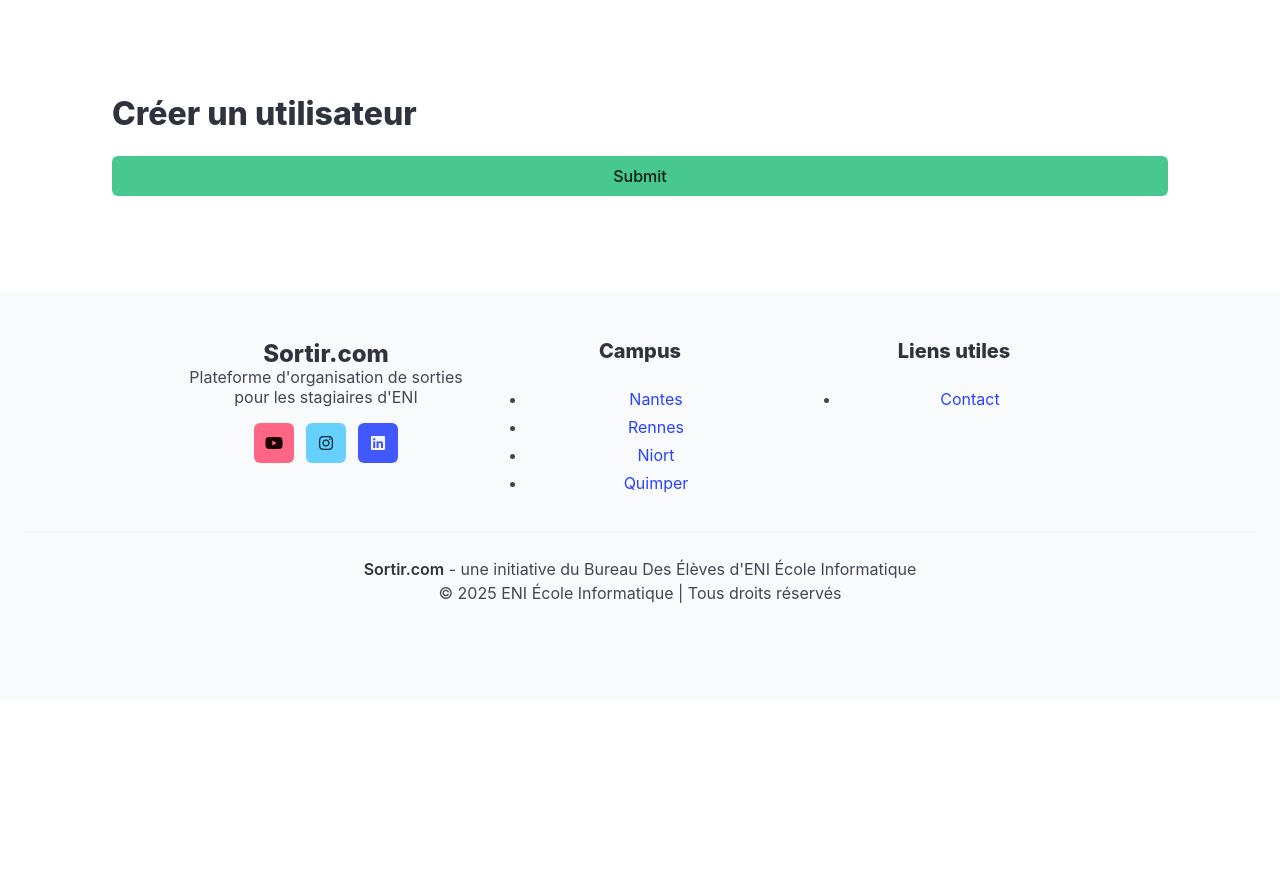
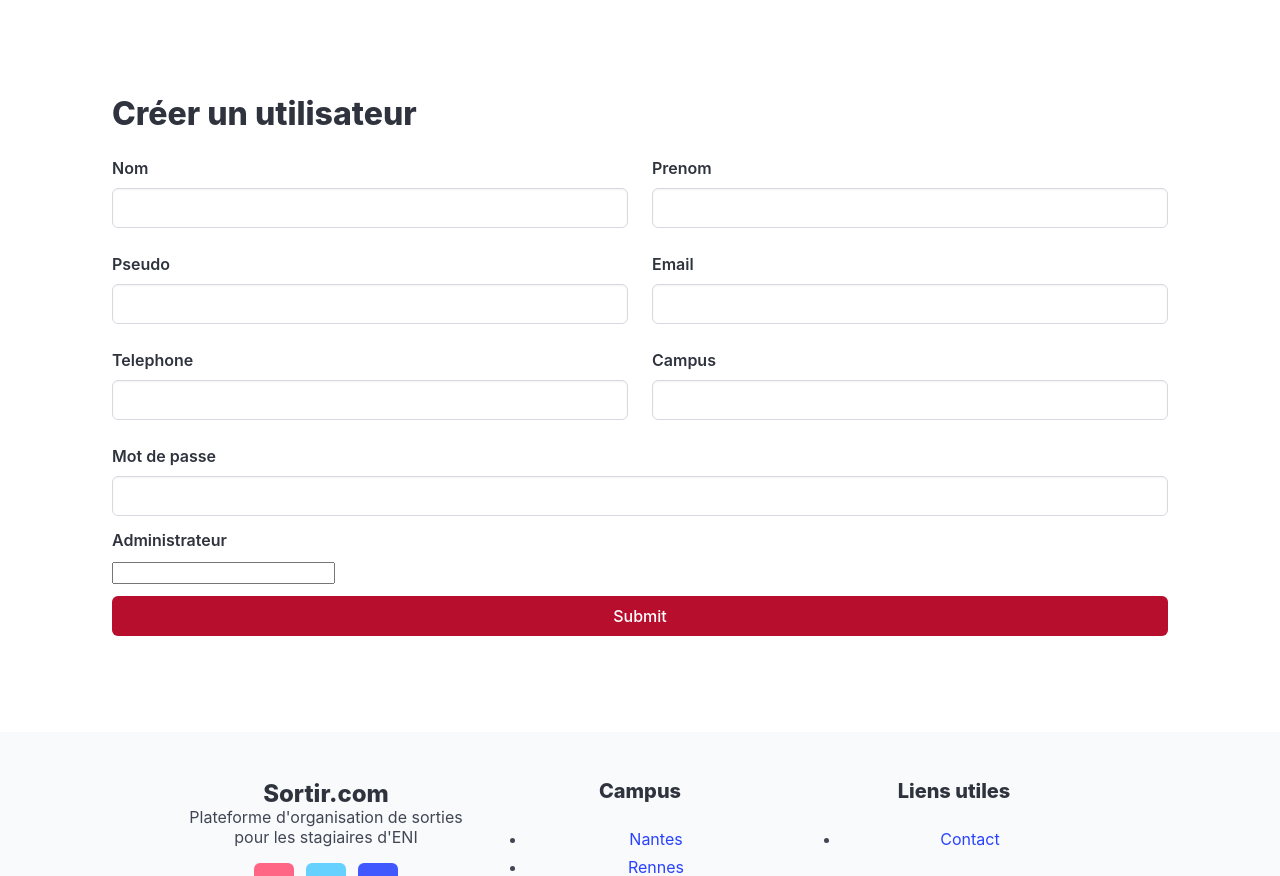
Before and after one commit to CptKake/sortir-com, a Symfony app: template templates/admin/add_user.html.twig in a window 1280 px wide. Shown: the part 56-932 px from the top of the page. Before the commit the page ends 659 px from the top, so only its background shows below. Run offline with Twig, Linux system fonts and the light colour scheme; the template is opened without the code that fills it, so the values that code supplies are empty; form fields are guessed from the names that the template uses; some libraries are stand-ins or nearby versions.

Commit message:
merge into feature/2-val develop

```diff
--- a/templates/admin/add_user.html.twig
+++ b/templates/admin/add_user.html.twig
@@ -7,6 +7,7 @@
         <div class="container">
             <h1 class="title">Créer un utilisateur</h1>
 
+            {# Flash messages #}
             {% for message in app.flashes('success') %}
                 <div class="notification is-success">
                     {{ message }}
@@ -20,21 +21,104 @@
 
             {{ form_start(form, {'attr': {'class': 'box'}}) }}
 
-            {% for field in form %}
-                {% if field.vars.name != '_token' and field.vars.name != 'submit' %}
+            <div class="columns">
+                <div class="column">
                     <div class="field">
-                        {{ form_label(field, null, {'label_attr': {'class': 'label'}}) }}
+                        {{ form_label(form.nom, null, { 'label_attr': { 'class': 'label' } }) }}
                         <div class="control">
-                            {{ form_widget(field, {'attr': {'class': 'input'}}) }}
+                            {{ form_widget(form.nom, { 'attr': { 'class': 'input' } }) }}
                         </div>
-                        {{ form_errors(field) }}
+                        {% for error in form.nom.vars.errors %}
+                            <p class="has-text-danger is-size-7">{{ error.message }}</p>
+                        {% endfor %}
                     </div>
-                {% endif %}
-            {% endfor %}
+                </div>
+                <div class="column">
+                    <div class="field">
+                        {{ form_label(form.prenom, null, { 'label_attr': { 'class': 'label' } }) }}
+                        <div class="control">
+                            {{ form_widget(form.prenom, { 'attr': { 'class': 'input' } }) }}
+                        </div>
+                        {% for error in form.prenom.vars.errors %}
+                            <p class="has-text-danger is-size-7">{{ error.message }}</p>
+                        {% endfor %}
+                    </div>
+                </div>
+            </div>
 
-            <div class="field mt-5">
+            <div class="columns">
+                <div class="column">
+                    <div class="field">
+                        {{ form_label(form.pseudo, null, { 'label_attr': { 'class': 'label' } }) }}
+                        <div class="control">
+                            {{ form_widget(form.pseudo, { 'attr': { 'class': 'input' } }) }}
+                        </div>
+                        {% for error in form.pseudo.vars.errors %}
+                            <p class="has-text-danger is-size-7">{{ error.message }}</p>
+                        {% endfor %}
+                    </div>
+                </div>
+                <div class="column">
+                    <div class="field">
+                        {{ form_label(form.email, null, { 'label_attr': { 'class': 'label' } }) }}
+                        <div class="control">
+                            {{ form_widget(form.email, { 'attr': { 'class': 'input' } }) }}
+                        </div>
+                        {% for error in form.email.vars.errors %}
+                            <p class="has-text-danger is-size-7">{{ error.message }}</p>
+                        {% endfor %}
+                    </div>
+                </div>
+            </div>
+
+            <div class="columns">
+                <div class="column">
+                    <div class="field">
+                        {{ form_label(form.telephone, null, { 'label_attr': { 'class': 'label' } }) }}
+                        <div class="control">
+                            {{ form_widget(form.telephone, { 'attr': { 'class': 'input' } }) }}
+                        </div>
+                        {% for error in form.telephone.vars.errors %}
+                            <p class="has-text-danger is-size-7">{{ error.message }}</p>
+                        {% endfor %}
+                    </div>
+                </div>
+                <div class="column">
+                    <div class="field">
+                        {{ form_label(form.campus, null, { 'label_attr': { 'class': 'label' } }) }}
+                        <div class="control">
+                            {{ form_widget(form.campus, { 'attr': { 'class': 'input' } }) }}
+                        </div>
+                        {% for error in form.campus.vars.errors %}
+                            <p class="has-text-danger is-size-7">{{ error.message }}</p>
+                        {% endfor %}
+                    </div>
+                </div>
+            </div>
+
+            <div class="field">
+                {{ form_label(form.motDePasse, 'Mot de passe', { 'label_attr': { 'class': 'label' } }) }}
                 <div class="control">
-                    {{ form_widget(form.submit, {'attr': {'class': 'button is-success is-fullwidth'}}) }}
+                    {{ form_widget(form.motDePasse, { 'attr': { 'class': 'input' } }) }}
+                </div>
+                {% for error in form.motDePasse.vars.errors %}
+                    <p class="has-text-danger is-size-7">{{ error.message }}</p>
+                {% endfor %}
+            </div>
+
+            <div class="field">
+                {{ form_label(form.administrateur, null, { 'label_attr': { 'class': 'label' } }) }}
+                <div class="control">
+                    {{ form_widget(form.administrateur) }}
+                </div>
+                {% for error in form.administrateur.vars.errors %}
+                    <p class="has-text-danger is-size-7">{{ error.message }}</p>
+                {% endfor %}
+            </div>
+
+            <div class="field">
+                <div class="control">
+                    {{ form_widget(form.submit, {'attr': {'class': 'button is-primary is-fullwidth'}}) }}
                 </div>
             </div>
 
```
